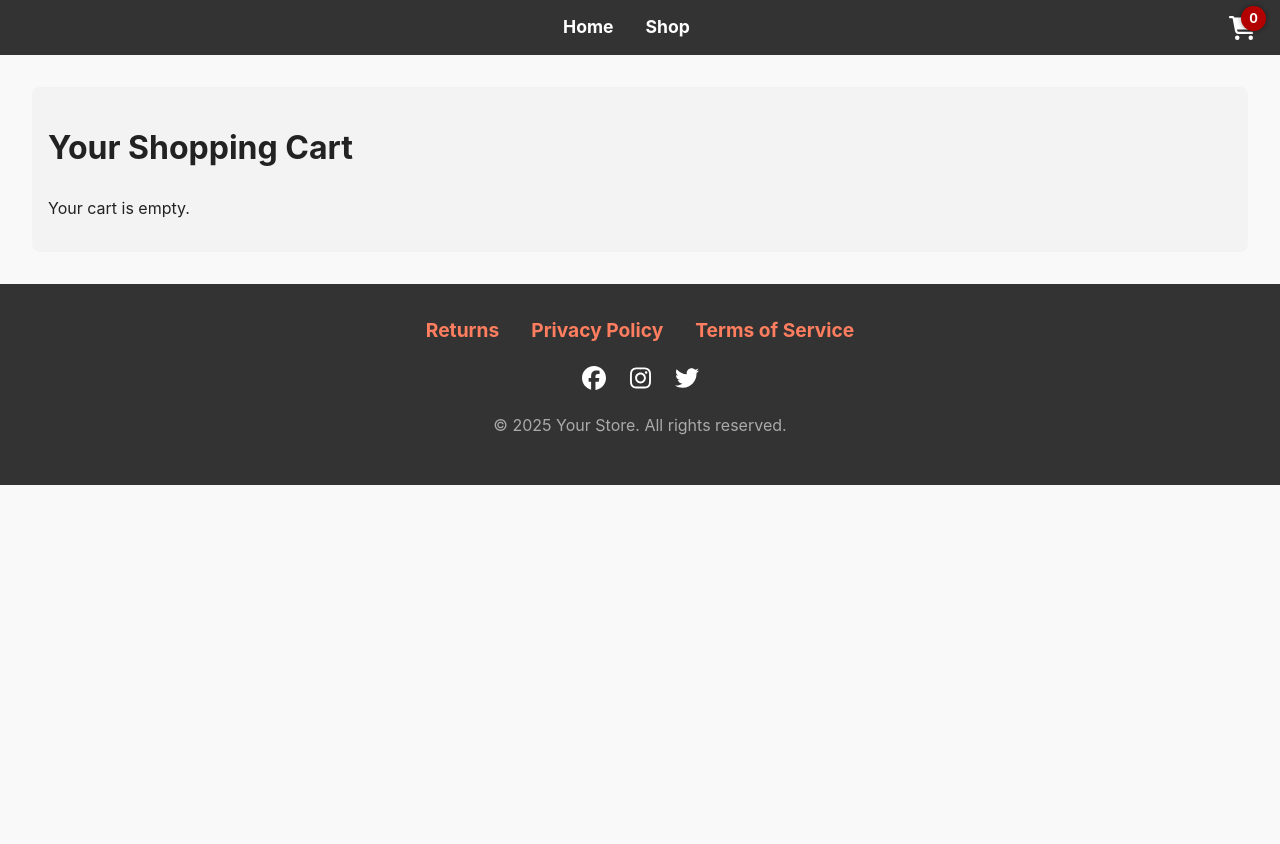
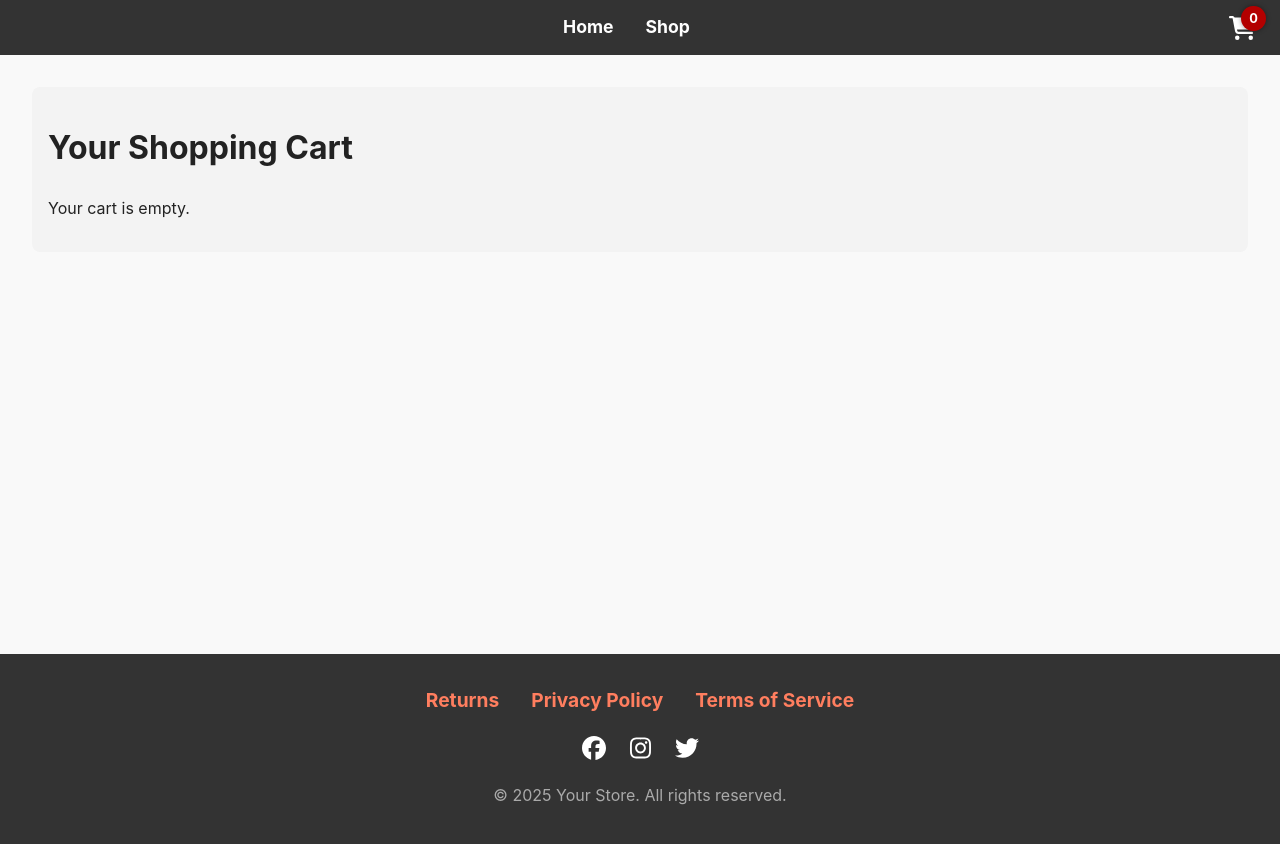
Before and after one commit to Graham4914/odin-shopping-cart, a React (Vite) app: page /cart in a window 1280 px wide. Shown: the top 844 px of the page. Before the commit the page ends 800 px from the top, so only its background shows below. Built offline with nearby package versions, Linux system fonts and the light colour scheme.

Commit message:
positioed footer bootom 0

```diff
--- a/src/App.module.css
+++ b/src/App.module.css
@@ -1,8 +1,8 @@
 .appContainer {
     display: flex;
     flex-direction: column;
-    /* min-height: 100vh;  */
-     /* overflow-y: auto;  */
+    min-height: 100vh;
+     overflow-y: auto;
 
   }
 
--- a/src/components/Footer/Footer.module.css
+++ b/src/components/Footer/Footer.module.css
@@ -12,7 +12,7 @@
   justify-content: flex-start;
   min-height: 100px;
   position: relative;
-
+  bottom: 0;
 }
 
 .footerLinks {
```
